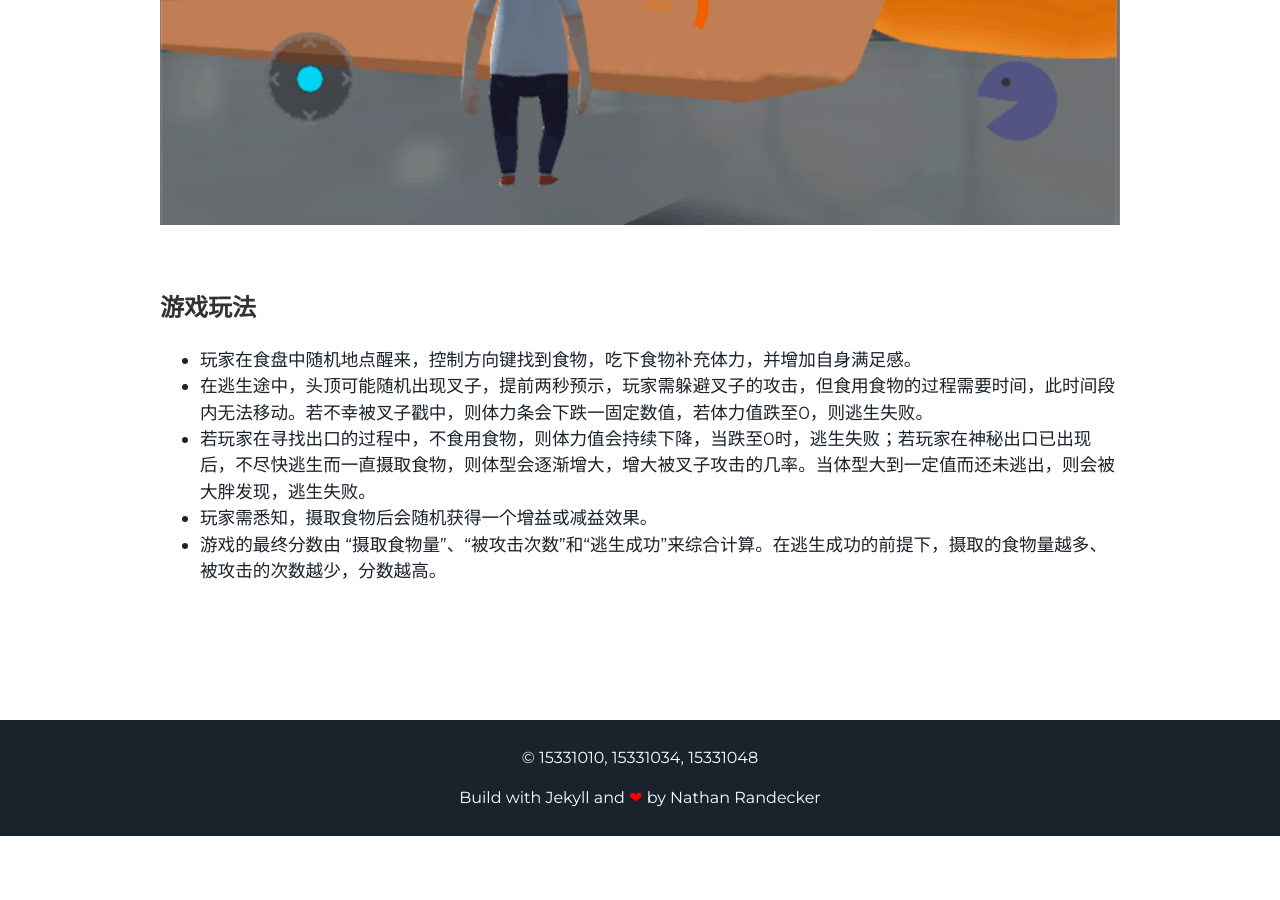
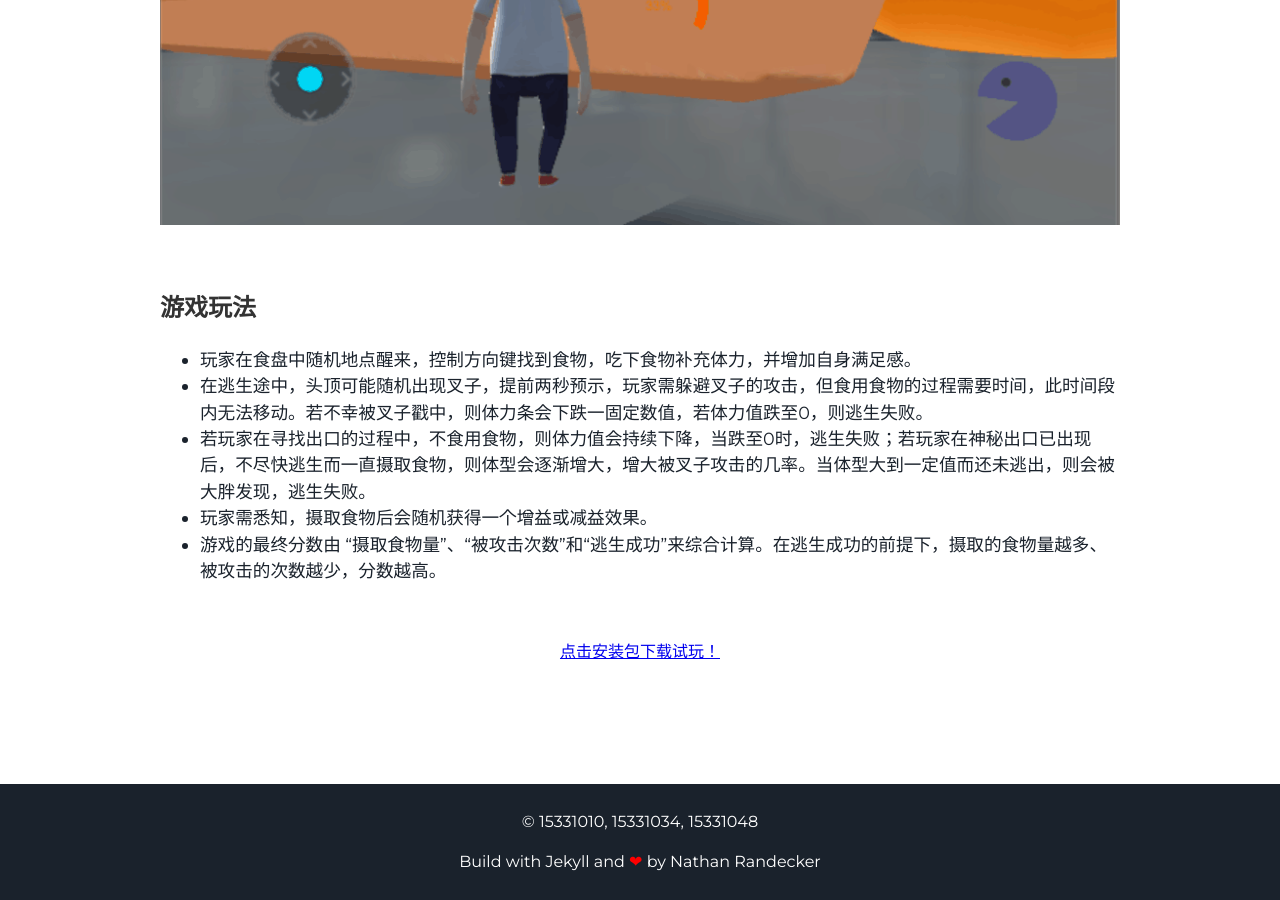
Before and after one commit to Fatty-AR/Fatty-AR.github.io, a Jekyll site: the page built from index.html, in a window 1280 px wide and 900 px high, scrolled down 2688 px. Built offline with Jekyll 4.4.1, drawn with Linux system fonts in a browser that asks for light colours; before the commit the page ends 3524 px from its top, so only the background shows below that.

Commit message:
增加安装包下载链接

```diff
--- a/_includes/projects.html
+++ b/_includes/projects.html
@@ -52,6 +52,12 @@
   </div>
 </div>
 
+<div class="user-projects">
+  <div class="contents full">
+    <a href="{{ "/assets/img/eatMore.zip" }}">点击安装包下载试玩！</a>
+  </div>
+</div>
+
 <!-- <div class="user-projects">
   <div class="images-left">
     <img alt="mountains" src="{{ "/assets/img/skate.jpg" | prepend: site.baseurl }}" />
```
Also changed, not shown: 1 other file.
